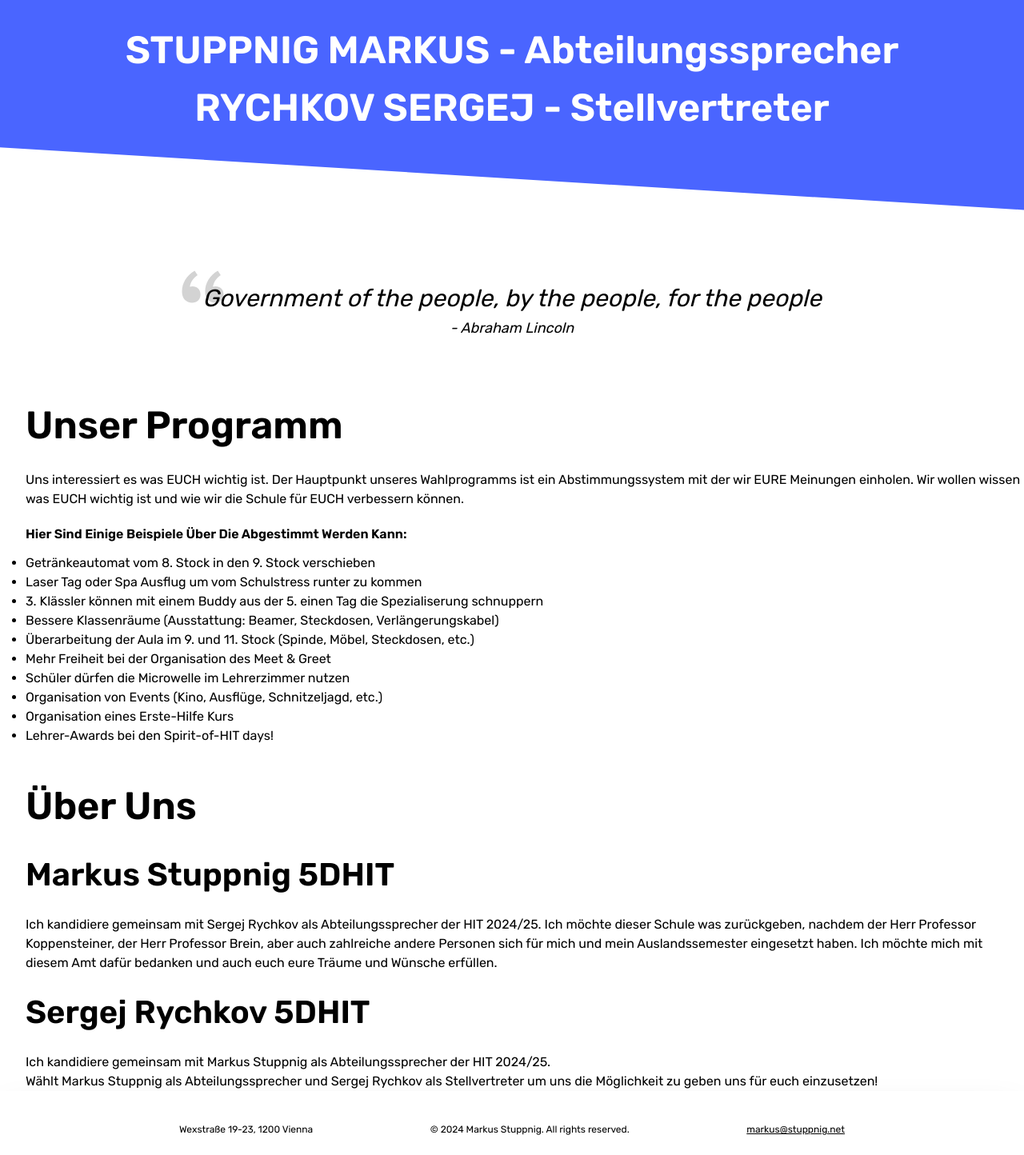
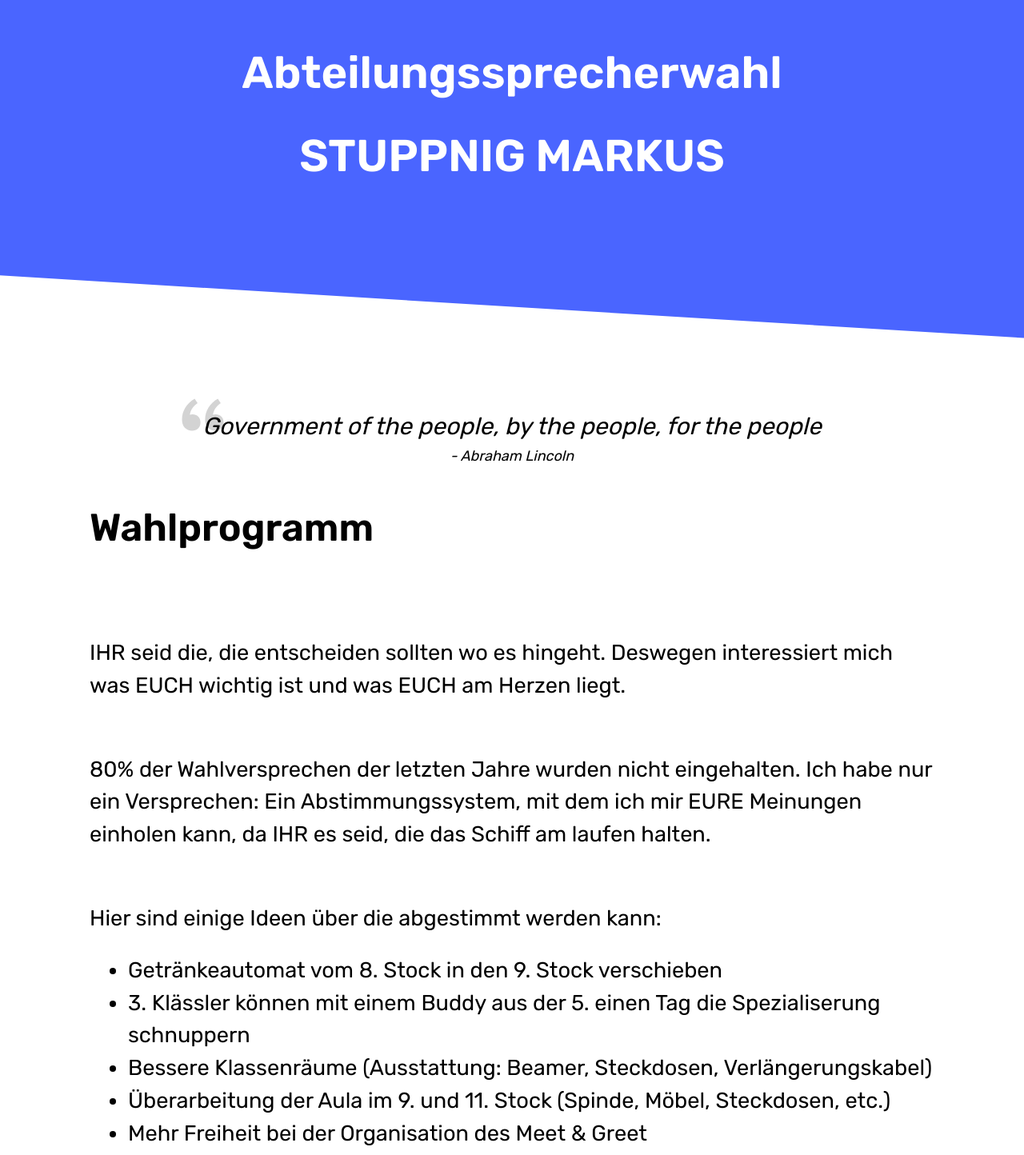
Before and after one commit to Markus-Stuppnig/Website, a Next.js app: page /abteilungssprecher in a window 1280 px wide. Shown: the part 341-1785 px from the top of the page at 80% size. Built offline with nearby package versions, Linux system fonts and the light colour scheme.

Commit message:
Updates /abteilungssprecher

```diff
--- a/app/(pages)/abteilungssprecher/page.tsx
+++ b/app/(pages)/abteilungssprecher/page.tsx
@@ -1,31 +1,25 @@
 import SectionHeading from "@/components/-General/SectionHeading";
 
-export default function Home() {
+export default function AbteilungssprecherPage() {
   return (
     <main className="min-h-screen">
       <section
         id="projects"
         className="mt-[5rem] flex flex-col justify-center items-center"
       >
-        <div className="mt-[4rem] mb-[8rem] flex justify-center items-center w-[300rem] h-[20rem] bg-secondary transform rotate-[3.5deg]">
+        <div className="mt-[4rem] mb-[8rem] flex justify-center items-center w-[300rem] h-[22rem] md:h-[30rem] bg-secondary transform rotate-[3.5deg]">
           <div className="flex flex-col w-full text-mywhite text-center transform -rotate-[3.5deg]">
             <SectionHeading
-              size="text-[1.8rem] md:text-[3rem]"
+              size="text-[1.8rem] md:text-[3.5rem]"
               additional="font-semibold mb-5"
             >
               Abteilungssprecherwahl
             </SectionHeading>
             <SectionHeading
-              size="text-[1rem] md:text-[3rem]"
+              size="text-[1.8rem] md:text-[3.5rem]"
               additional="font-semibold"
             >
-              STUPPNIG MARKUS - Abteilungssprecher
-            </SectionHeading>
-            <SectionHeading
-              size="text-[1rem] md:text-[3rem]"
-              additional="font-semibold mb-5"
-            >
-              RYCHKOV SERGEJ - Stellvertreter
+              STUPPNIG MARKUS
             </SectionHeading>
           </div>
         </div>
@@ -56,32 +50,36 @@ export default function Home() {
 
         <p className="italic text-lg">- Abraham Lincoln</p>
 
-        <div className="flex flex-col h-full ml-[2rem] mt-[2rem]">
+        <div className="flex flex-col h-full mx-[1rem] md:mx-[7rem]">
           <SectionHeading
             textColor="text-myblack"
             size="text-[2rem] md:text-[3rem]"
             additional="font-semibold mb-5 mt-10"
           >
-            Unser Programm
+            Wahlprogramm
           </SectionHeading>
-          <p>
-            Uns interessiert es was EUCH wichtig ist. Der Hauptpunkt unseres
-            Wahlprogramms ist ein Abstimmungssystem mit der wir EURE Meinungen
-            einholen. Wir wollen wissen was EUCH wichtig ist und wie wir die
-            Schule für EUCH verbessern können.
+
+          <p className="text-[1.2rem] md:text-[1.7rem] md:mt-[5rem]">
+            IHR seid die, die entscheiden sollten wo es hingeht. Deswegen
+            interessiert mich was EUCH wichtig ist und was EUCH am Herzen liegt.
           </p>
-          <SectionHeading
-            textColor="text-myblack"
-            size="text-[1rem] md:text-[1rem]"
-            additional="font-semibold mb-3 mt-5"
-          >
-            Hier sind einige Beispiele über die abgestimmt werden kann:
-          </SectionHeading>
-          <ul className="list-disc">
+          <br />
+
+          <p className="text-[1.2rem] md:text-[1.7rem] md:mt-[2.5rem]">
+            80% der Wahlversprechen der letzten Jahre wurden nicht eingehalten.
+            Ich habe nur ein Versprechen: Ein Abstimmungssystem, mit dem ich mir
+            EURE Meinungen einholen kann, da IHR es seid, die das Schiff am
+            laufen halten.
+          </p>
+          <br />
+
+          <p className="text-[1.2rem] md:text-[1.7rem] md:mt-[2.5rem]">
+            Hier sind einige Ideen über die abgestimmt werden kann:
+          </p>
+          <br />
+
+          <ul className="list-disc text-[1.2rem] md:text-[1.7rem] ml-[2rem] md:ml-[3rem]">
             <li>Getränkeautomat vom 8. Stock in den 9. Stock verschieben</li>
-            <li>
-              Laser Tag oder Spa Ausflug um vom Schulstress runter zu kommen
-            </li>
             <li>
               3. Klässler können mit einem Buddy aus der 5. einen Tag die
               Spezialiserung schnuppern
@@ -95,53 +93,24 @@ export default function Home() {
               Steckdosen, etc.)
             </li>
             <li>Mehr Freiheit bei der Organisation des Meet & Greet</li>
-            <li>Schüler dürfen die Microwelle im Lehrerzimmer nutzen</li>
-            <li>
-              Organisation von Events (Kino, Ausflüge, Schnitzeljagd, etc.)
-            </li>
+            <li>Organisation von Events (Kino, Ausflüge, etc.)</li>
+            <li>Lehrer-Awards bei den Spirit-of-HIT days!</li>
             <li>Organisation eines Erste-Hilfe Kurs</li>
-            <li>Lehrer-Awards bei den Spirit-of-HIT days!</li>
           </ul>
 
           <SectionHeading
             textColor="text-myblack"
             size="text-[2rem] md:text-[3rem]"
-            additional="font-semibold mb-5 mt-10"
+            additional="font-semibold mt-[3rem] md:mt-[6rem]"
           >
-            Über uns
+            Über mich
           </SectionHeading>
-          <SectionHeading
-            textColor="text-myblack"
-            size="text-[1.5rem] md:text-[2.5rem]"
-            additional="font-semibold mb-5"
-          >
-            Markus Stuppnig 5DHIT
-          </SectionHeading>
-          <p>
-            Ich kandidiere gemeinsam mit Sergej Rychkov als Abteilungssprecher
-            der HIT 2024/25. Ich möchte dieser Schule was zurückgeben, nachdem
-            der Herr Professor Koppensteiner, der Herr Professor Brein, aber
-            auch zahlreiche andere Personen sich für mich und mein
-            Auslandssemester eingesetzt haben. Ich möchte mich mit diesem Amt
-            dafür bedanken und auch euch eure Träume und Wünsche erfüllen.
-          </p>
-
-          <SectionHeading
-            textColor="text-myblack"
-            size="text-[1.5rem] md:text-[2.5rem]"
-            additional="font-semibold mb-5 mt-5"
-          >
-            Sergej Rychkov 5DHIT
-          </SectionHeading>
-          <p>
-            Ich kandidiere gemeinsam mit Markus Stuppnig als Abteilungssprecher
-            der HIT 2024/25.
-          </p>
-
-          <p>
-            Wählt Markus Stuppnig als Abteilungssprecher und Sergej Rychkov als
-            Stellvertreter um uns die Möglichkeit zu geben uns für euch
-            einzusetzen!
+          <p className="text-[1.2rem] md:text-[1.7rem] mt-[1rem] mb-[3rem] md:mb-[7rem]">
+            Ich möchte dieser Schule was zurückgeben, nachdem der Herr Professor
+            Koppensteiner, der Herr Professor Brein, aber auch zahlreiche andere
+            Personen sich für mich und mein Auslandssemester eingesetzt haben.
+            Mit dem Amt als Abteilungssprecher möchte ich mich dafür bedanken
+            und euch auch eure Träume und Wünsche erfüllen.
           </p>
         </div>
       </section>
--- a/components/Navbar/menuData.tsx
+++ b/components/Navbar/menuData.tsx
@@ -4,12 +4,17 @@ const menuData: Menu[] = [
   {
     title: "Projects",
     newTab: false,
-    path: "/projects"
+    path: "/projects",
   },
   {
     title: "Journeys",
     newTab: false,
-    path: "/journeys"
+    path: "/journeys",
+  },
+  {
+    title: "Abteilungssprecher",
+    newTab: false,
+    path: "/abteilungssprecher",
   },
   // {
   //   title: "Awards",
```
